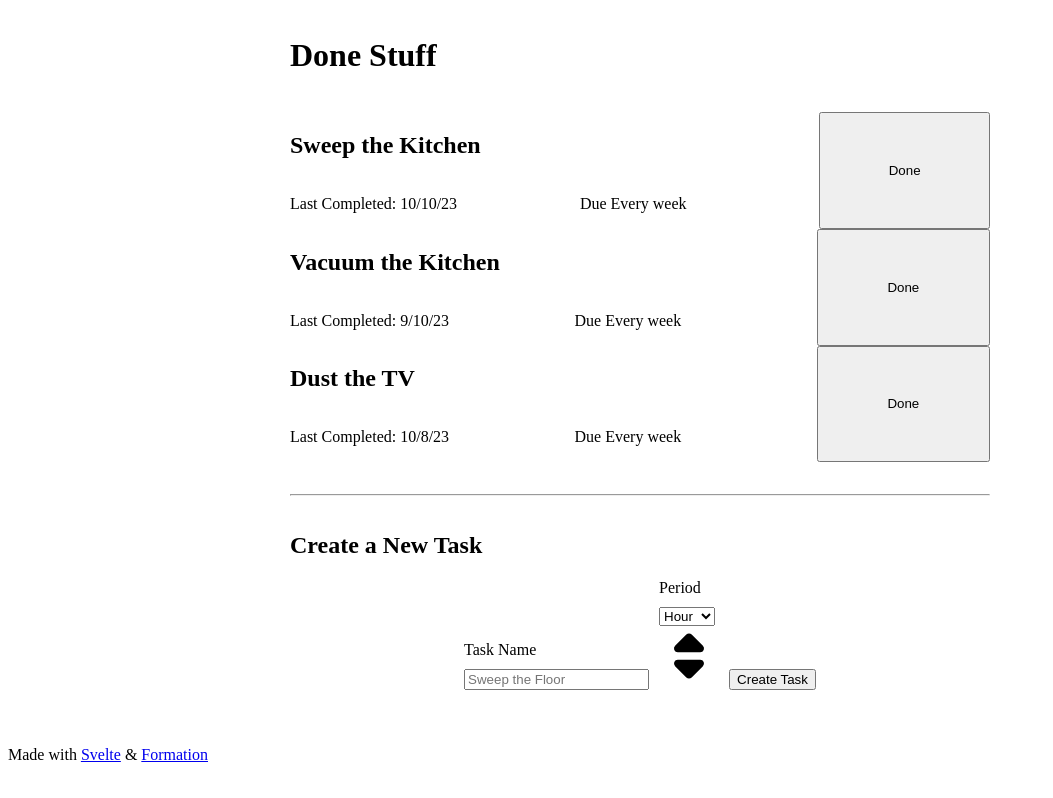
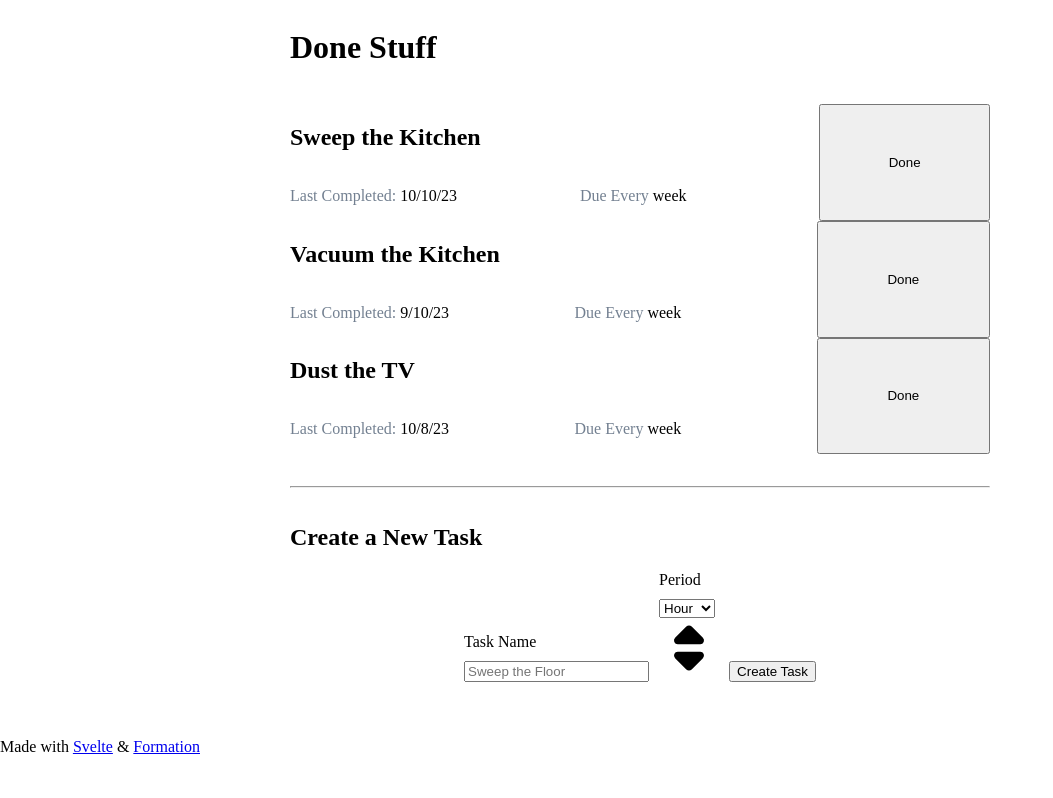
Before and after one commit to andrew-pyle/periodic, a Svelte app: page / in a window 1280 px wide. Shown: the whole page, without its empty margins (0-1053 px from the left). Built offline with nearby package versions, Linux system fonts and the light colour scheme.

Commit message:
Make app throw error if mount point is not found in the DOM

```diff
--- a/src/main.ts
+++ b/src/main.ts
@@ -1,7 +1,16 @@
 import App from "./App.svelte";
+import "./app.css";
+
+const target = document.getElementById("app");
+
+if (!target) {
+	throw new Error(
+		'Tried to mount Svelte app at element with id="app", but that target was not found.',
+	);
+}
 
 const app = new App({
-	target: document.getElementById("app"),
+	target,
 });
 
 export default app;
```
